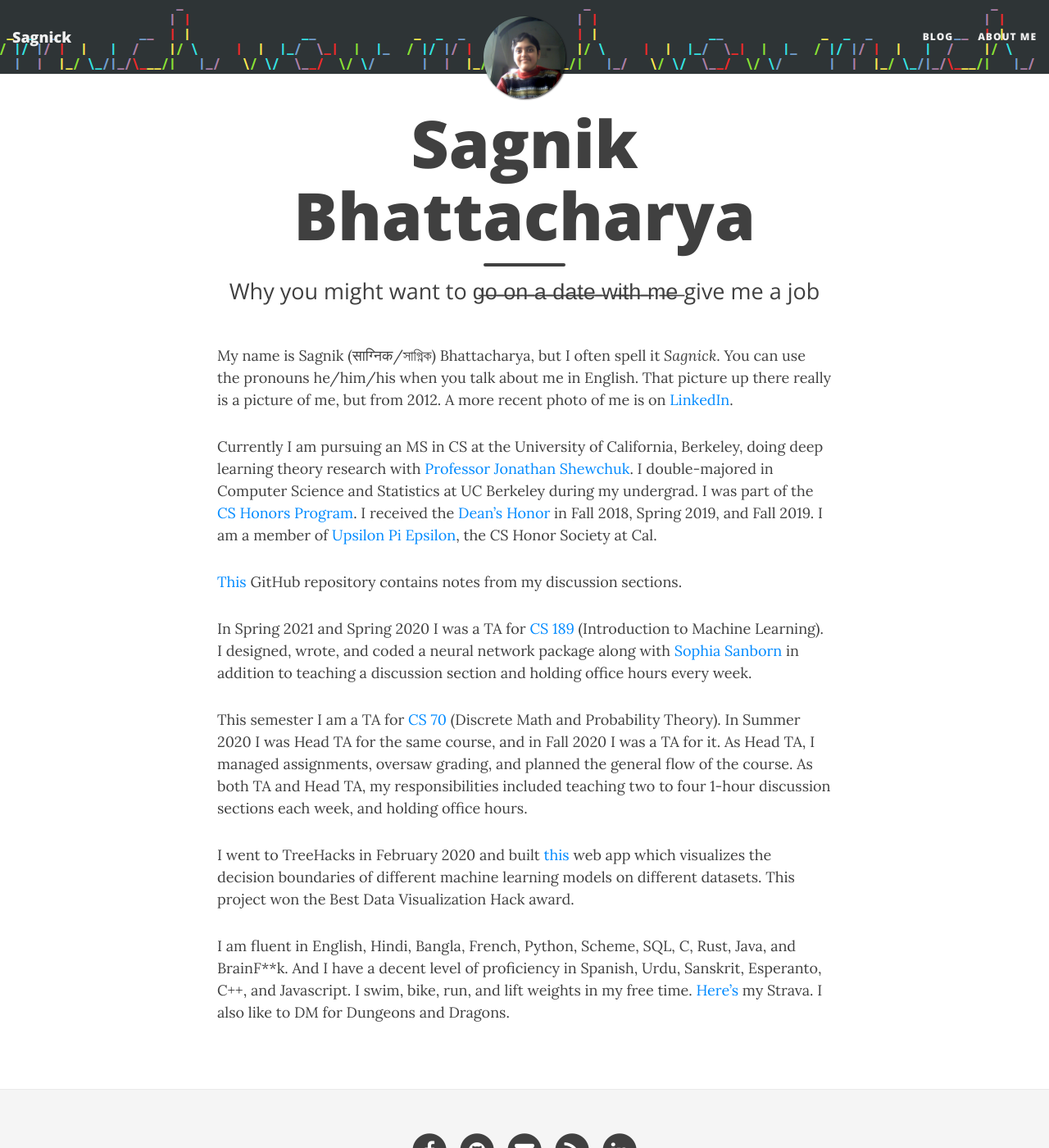
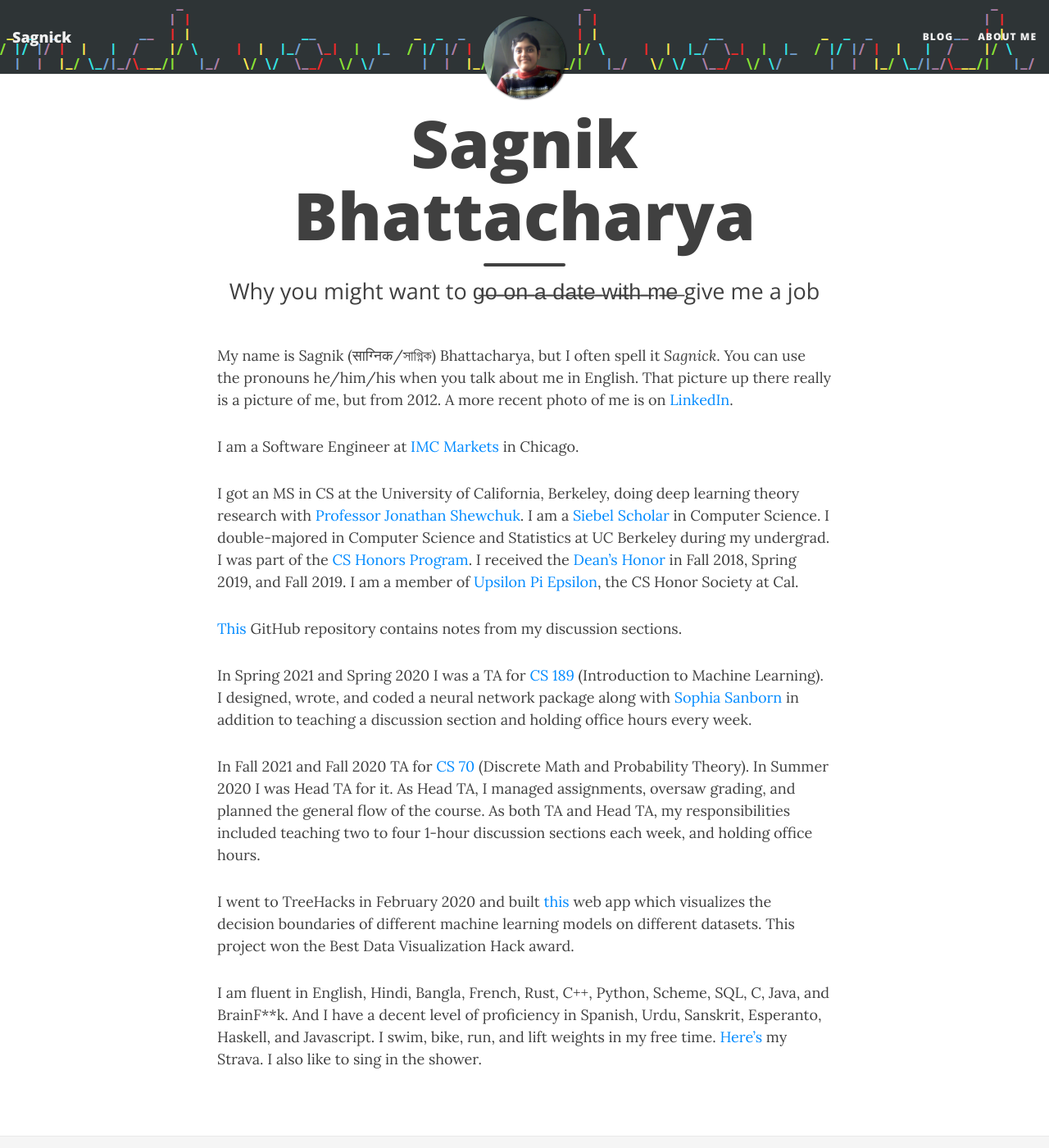
Before and after one commit to sagnibak/sagnibak.github.io, a Jekyll site: the page built from aboutme.md, in a window 1280 px wide and 1400 px high. Shown: the whole window at 82% size. Built offline with Jekyll 4.4.1, drawn with Linux system fonts in a browser that asks for light colours; nearby versions of some CDN libraries.

Commit message:
Updated aboutme, August 1, 2022

```diff
--- a/aboutme.md
+++ b/aboutme.md
@@ -6,12 +6,15 @@ subtitle: Why you might want to g̶o̶ ̶o̶n̶ ̶a̶ ̶d̶a̶t̶e̶ ̶w̶i̶t̶
 My name is Sagnik (साग्निक/সাগ্নিক) Bhattacharya, but I often spell it _Sagnick_.
 You can use the pronouns he/him/his when you talk about me in English.
 That picture up there really is a picture of me, but from 2012. A more recent
-photo of me is on [LinkedIn](https://www.linkedin.com/in/sagnik-bhattacharya-83121b114/).
+photo of me is on
+[LinkedIn](https://www.linkedin.com/in/sagnik-bhattacharya-83121b114/).
 
-Currently I am pursuing an MS in CS at the University of California,
+I am a Software Engineer at [IMC Markets](https://www.imc.com/) in Chicago.
+
+I got an MS in CS at the University of California,
 Berkeley, doing deep learning theory research with
 [Professor Jonathan Shewchuk](https://people.eecs.berkeley.edu/~jrs/).
-<!-- I am a [Siebel Scholar](https://www.siebelscholars.com/) in Computer Science. -->
+I am a [Siebel Scholar](https://www.siebelscholars.com/) in Computer Science.
 I double-majored in Computer Science and Statistics at
 UC Berkeley during my undergrad. I was part of the
 [CS Honors Program](https://eecs.berkeley.edu/resources/undergrads/honors).
@@ -36,9 +39,9 @@ I designed, wrote, and coded a neural network package along with
 in addition to teaching a discussion section and holding office hours every
 week.
 
-This semester I am a TA for [CS 70](https://www.eecs70.org/) (Discrete Math and Probability Theory).
-In Summer 2020 I was Head TA for the same course, and in Fall 2020 I
-was a TA for it. As Head TA,
+In Fall 2021 and Fall 2020 TA for [CS 70](https://www.eecs70.org/)
+(Discrete Math and Probability Theory).
+In Summer 2020 I was Head TA for it. As Head TA,
 I managed assignments, oversaw grading, and planned the general flow of the course.
 As both TA and Head TA, my responsibilities included
 teaching two to four 1-hour discussion sections each week, and holding office hours.
@@ -47,8 +50,8 @@ I went to TreeHacks in February 2020 and built [this](https://ml-visualizer.hero
 web app which visualizes the decision boundaries of different machine learning models on
 different datasets. This project won the Best Data Visualization Hack award.
 
-I am fluent in English, Hindi, Bangla, French, Python, Scheme, SQL, C, Rust, Java, and BrainF**k.
+I am fluent in English, Hindi, Bangla, French, Rust, C++, Python, Scheme, SQL, C, Java, and BrainF**k.
 And I have a decent level of proficiency in Spanish, Urdu, Sanskrit,
-Esperanto, C++, and Javascript.
+Esperanto, Haskell, and Javascript.
 I swim, bike, run, and lift weights in my free time. [Here's](https://www.strava.com/athletes/15525501)
-my Strava. I also like to DM for Dungeons and Dragons.
+my Strava. I also like to sing in the shower.
```
